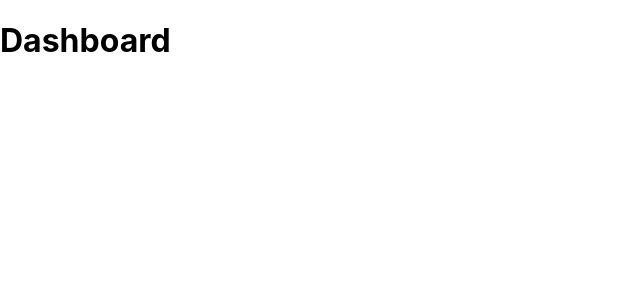
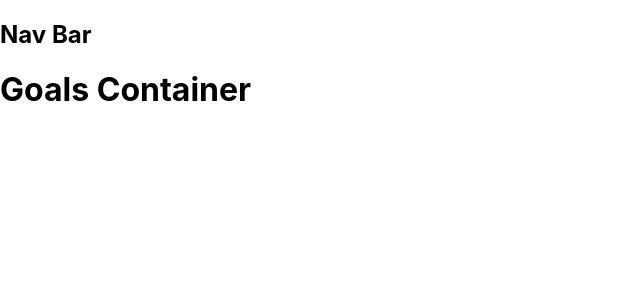
Before and after one commit to danschoch/seeker-app, a React (Create React App) app in the folder client/: page / in a window 1280 px wide. Shown: the top 300 px of the page, without its empty margins (0-640 px from the left). Built offline with nearby package versions, Linux system fonts and the light colour scheme.

Commit message:
add goals and navbar components

```diff
--- a/client/src/App.js
+++ b/client/src/App.js
@@ -1,8 +1,9 @@
 import React, { Component } from 'react';
 import './App.css';
+import NavBar from './containers/NavBar';
 import DashboardPage from './pages/DashboardPage';
 import ContactsPage from './pages/ContactsPage';
-import TasksPage from './pages/TasksPage';
+import ActivitiesPage from './pages/ActivitiesPage';
 import { BrowserRouter as Router, Route } from 'react-router-dom';
 
 class App extends Component {
@@ -10,9 +11,10 @@ class App extends Component {
     return (
         <Router>
           <React.Fragment>
+            <NavBar />
             <Route exact path="/" component={DashboardPage} />
             <Route exact path="/contacts" component={ContactsPage} />
-            <Route exact path="/tasks" component={TasksPage} />
+            <Route exact path="/activities" component={ActivitiesPage} />
           </React.Fragment>
         </Router>
     );
--- a/client/src/pages/TasksPage.js
+++ b/client/src/containers/Goals.js
@@ -1,12 +1,12 @@
 import React, { Component } from 'react';
 
-class TasksPage extends Component {
+class Goals extends Component {
 
     render() {
         return(
-            <h1>Tasks Page</h1>
+            <h1>Goals Container</h1>
         )
     }
 }
 
-export default TasksPage
+export default Goals
--- /dev/null
+++ b/client/src/containers/NavBar.js
@@ -0,0 +1,12 @@
+import React, { Component } from 'react';
+
+class NavBar extends Component {
+
+    render() {
+        return(
+            <h2>Nav Bar</h2>
+        )
+    }
+}
+
+export default NavBar
--- /dev/null
+++ b/client/src/pages/ActivitiesPage.js
@@ -0,0 +1,12 @@
+import React, { Component } from 'react';
+
+class ActivitiesPage extends Component {
+
+    render() {
+        return(
+            <h1>Activites Page</h1>
+        )
+    }
+}
+
+export default ActivitiesPage
--- a/client/src/pages/DashboardPage.js
+++ b/client/src/pages/DashboardPage.js
@@ -1,10 +1,11 @@
 import React, { Component } from 'react';
+import Goals from '../containers/Goals';
 
 class DashboardPage extends Component {
 
     render() {
         return(
-            <h1>Dashboard</h1>
+            <Goals />
         )
     }
 }
```
